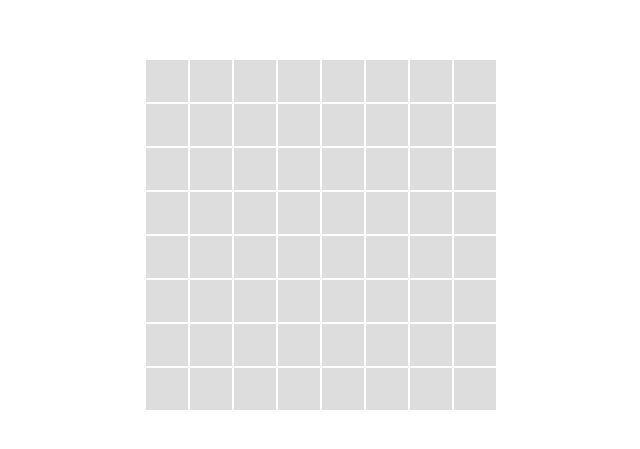
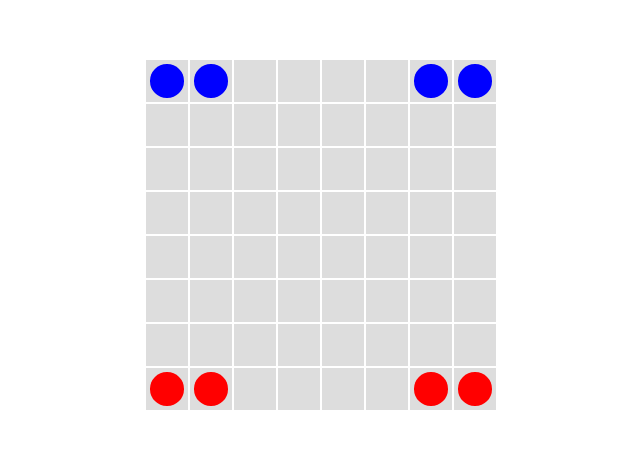
Before and after one commit to rhen99/React-Marking-Game, a React (Create React App) app: page / in a window 1280 px wide. Shown: the part 165-614 px from the top of the page, without its empty margins (319-959 px from the left). Built offline with nearby package versions, Linux system fonts and the light colour scheme.

Commit message:
opening spots done

```diff
--- a/src/components/Board.jsx
+++ b/src/components/Board.jsx
@@ -11,9 +11,28 @@ const nearTiles = [
   [1, 0],
   [1, 1],
 ];
+const farTiles = [
+  [-2, -2],
+  [-2, -1],
+  [-2, 0],
+  [-2, 1],
+  [-2, 2],
+  [-1, -2],
+  [-1, 2],
+  [0, -2],
+  [0, 2],
+  [1, -2],
+  [1, 2],
+  [2, -2],
+  [2, -1],
+  [2, 0],
+  [2, 1],
+  [2, 2],
+];
 function Board({ tileCount }) {
   const [tiles, setTiles] = useState([]);
   const [isSelected, setIsSelected] = useState(false);
+  const [turn] = useState(1);
 
   const selectTile = (position) => {
     setTiles(
@@ -31,17 +50,62 @@ function Board({ tileCount }) {
     setTiles((prevTiles) =>
       prevTiles.map((row) =>
         row.map((tile) =>
-          tile.position === position ? { ...tile, near_spot: true } : tile
+          tile.position === position && !tile.marked
+            ? { ...tile, near_spot: true }
+            : tile
         )
+      )
+    );
+  };
+  const openFarSpots = (position) => {
+    setTiles((prevTiles) =>
+      prevTiles.map((row) =>
+        row.map((tile) =>
+          tile.position === position && !tile.marked
+            ? { ...tile, far_spot: true }
+            : tile
+        )
+      )
+    );
+  };
+  const playerMove = ({ near_spot, far_spot }) => {
+    if (near_spot) {
+      setTiles((prevTiles) =>
+        prevTiles.map((row) =>
+          row.map((tile) => {
+            return { ...tile, marked: true, team: turn };
+          })
+        )
+      );
+    }
+
+    if (far_spot) {
+      console.log("move");
+    }
+    setTiles(
+      tiles.map((row) =>
+        row.map((tile) => {
+          return {
+            ...tile,
+            near_spot: false,
+            far_spot: false,
+            selected: false,
+          };
+        })
       )
     );
   };
 
   const openSpots = () => {
     const nearSpots = findNeighboringTiles(tiles, nearTiles);
+    const farSpots = findNeighboringTiles(tiles, farTiles);
 
     nearSpots.forEach((spot) => {
       openNearSpots(spot);
+    });
+
+    farSpots.forEach((spot) => {
+      openFarSpots(spot);
     });
   };
 
@@ -64,7 +128,13 @@ function Board({ tileCount }) {
     >
       {tiles.map((row, i) =>
         row.map((col, j) => (
-          <Tile key={`${i}-${j}`} tile={col} selectTile={selectTile} />
+          <Tile
+            key={`${i}-${j}`}
+            tile={col}
+            selectTile={selectTile}
+            playerMove={playerMove}
+            turn={turn}
+          />
         ))
       )}
     </div>
@@ -76,6 +146,35 @@ function createBoard(size) {
   for (let i = 0; i < size; i++) {
     rows.push(
       Array.from(Array(size), (_, index) => {
+        if (
+          (i === 0 && index === 0) ||
+          (i === 0 && index === 1) ||
+          (i === 0 && index === size - 2) ||
+          (i === 0 && index === size - 1)
+        ) {
+          return {
+            selected: false,
+            team: 2,
+            marked: true,
+            position: `${i}-${index}`,
+            near_spot: false,
+            far_spot: false,
+          };
+        } else if (
+          (i === size - 1 && index === 0) ||
+          (i === size - 1 && index === 1) ||
+          (i === size - 1 && index === size - 2) ||
+          (i === size - 1 && index === size - 1)
+        ) {
+          return {
+            selected: false,
+            team: 1,
+            marked: true,
+            position: `${i}-${index}`,
+            near_spot: false,
+            far_spot: false,
+          };
+        } else {
           return {
             selected: false,
             team: null,
@@ -84,6 +183,7 @@ function createBoard(size) {
             near_spot: false,
             far_spot: false,
           };
+        }
       })
     );
   }
--- a/src/components/Tile.jsx
+++ b/src/components/Tile.jsx
@@ -1,11 +1,21 @@
-function Tile({ selectTile, tile }) {
+function Tile({ selectTile, tile, turn, playerMove }) {
   return (
     <div
       className={`tile ${tile.selected ? "selected" : ""} ${
-        tile.near_spot || tile.far_spot ? "open-spot" : ""
-      }`}
-      onClick={() => selectTile(tile.position)}
-    ></div>
+        tile.near_spot ? "near" : ""
+      } ${tile.far_spot ? "far" : ""}`}
+      onClick={
+        tile.marked && turn === tile.team
+          ? () => selectTile(tile.position)
+          : tile.near_spot || tile.far_spot
+          ? () => playerMove(tile)
+          : null
+      }
+    >
+      {tile.marked ? (
+        <div className={`mark ${tile.team < 2 ? "team-1" : "team-2"}`}></div>
+      ) : null}
+    </div>
   );
 }
 
--- a/src/index.css
+++ b/src/index.css
@@ -24,10 +24,26 @@ body {
 .tile {
   background-color: #ddd;
   cursor: pointer;
+  display: flex;
 }
 .selected {
   background-color: hsl(46, 100%, 50%);
 }
-.open-spot {
+.near {
+  background-color: hsl(101, 98%, 39%);
+}
+.far {
   background-color: hsl(101, 100%, 50%);
 }
+.mark {
+  width: 80%;
+  height: 80%;
+  border-radius: 50%;
+  margin: auto;
+}
+.team-1 {
+  background-color: red;
+}
+.team-2 {
+  background-color: blue;
+}
```
Lines whose indentation alone changed are shown as unchanged.
